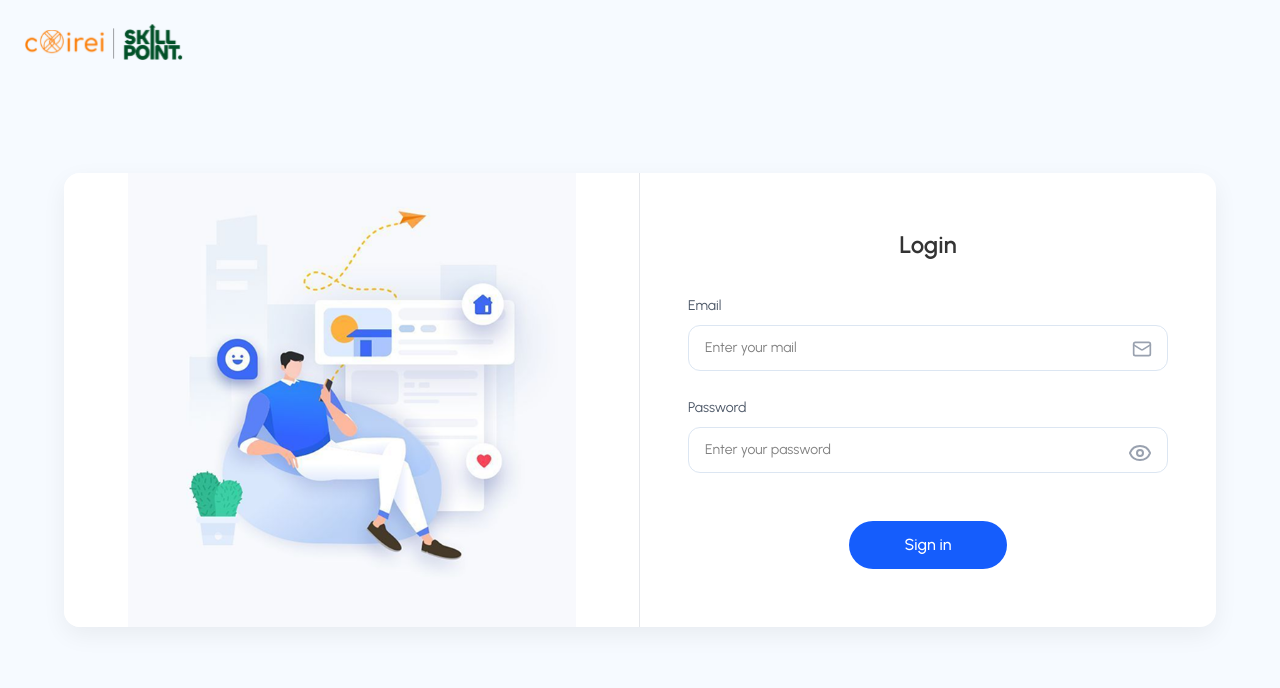
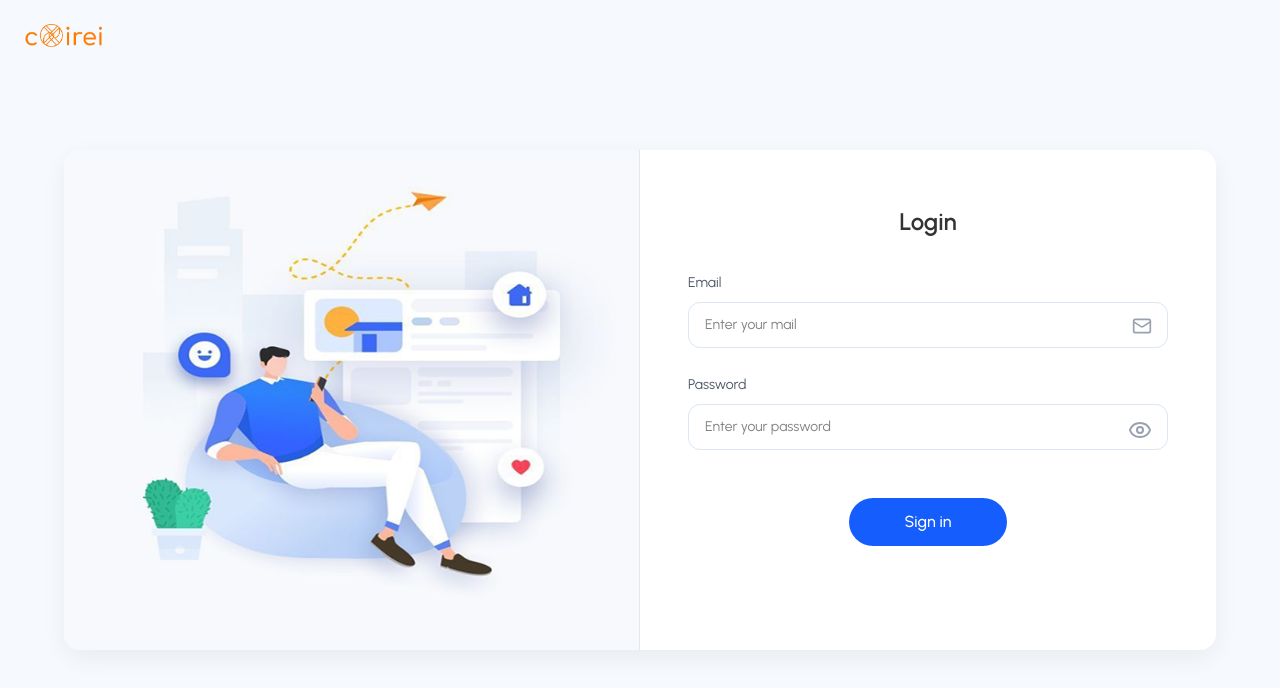
Before and after one commit to Kuberan1810/AdminLms-, a React (Vite) app: page / in a window 1280 px wide. Shown: the top 688 px of the page. Built offline with nearby package versions, Linux system fonts and the light colour scheme; a web font is replaced by a local one.

Commit message:
10/03  update

```diff
--- a/src/Pages/Student/Courses/CourseDetailsData.ts
+++ b/src/Pages/Student/Courses/CourseDetailsData.ts
@@ -131,7 +131,7 @@
                     id: '1.3',
                     title: 'Python Data Types',
                     type: 'video',
-                    isCompleted: false,
+                    isCompleted: true,
                     content: 'Understand how data is stored and manipulated in Python. We will explore numeric types, strings, booleans, and compound data types like lists, tuples, dictionaries, and sets. Practice exercises will include storing student details and performing list operations.',
                     keyTopics: [
                         'Numeric types (int, float), Strings, and Booleans',
--- a/src/Pages/Student/Dashboard/Sections/UpcomingScheduleCard.tsx
+++ b/src/Pages/Student/Dashboard/Sections/UpcomingScheduleCard.tsx
@@ -34,7 +34,7 @@
     title: "AI / ML Frontier Engineer",
     time: "8:00 - 09:00 pm",
     date: "March 09, 26",
-    class: "Python Data Types",
+    class: "Conditional Statements",
     instructor: "Naveenkumar S",
   },
   {
@@ -44,7 +44,7 @@
     title: "AI / ML Frontier Engineer",
     time: "08:00 - 09:00 pm",
     date: "March 10, 26",
-    class: "Conditional Statements",
+    class: "Functions",
     instructor: "Naveenkumar S",
   },
   // {
--- a/src/Pages/Student/Login/Login.tsx
+++ b/src/Pages/Student/Login/Login.tsx
@@ -3,7 +3,7 @@
 import { Mail, Eye, EyeOff } from "lucide-react";
 import { useAuth } from "../../../context/AuthContext";
 import api from "../../../config/axios";
-// import CoireiLogo from "../../../assets/Images/home/coirei-logo-orange.png"
+import CoireiLogo from "../../../assets/Images/home/coirei-logo-orange.png"
 // import skillpointLogo from "../../../assets/Images/home/skillpointLogo.svg"
 // import ColabLogo from "../../../assets/Images/home/ColabLogo.svg"
 import ColabrationLogo from "../../../assets/Images/home/ColabrationLogo.svg"
@@ -71,7 +71,7 @@
         <img src={skillpointLogo} alt="skillpointLogo" className="md:w-20  w-15 md:h-11 h-10" /> */}
         {/* <img src={ColabLogo} alt="ColabLogo" className="w-40" /> */}
 
-        <img src={ColabrationLogo} alt="ColabrationLogo" className="w-40" />
+        <img src={CoireiLogo} alt="CoireiLogo" className="w-20" />
 
       </div>
 
@@ -85,7 +85,7 @@
           <img
             src={LoginBanner}
             alt="Login"
-            className="max-w-md"
+            className="w-full h-[500px]"
           />
         </div>
 
```
